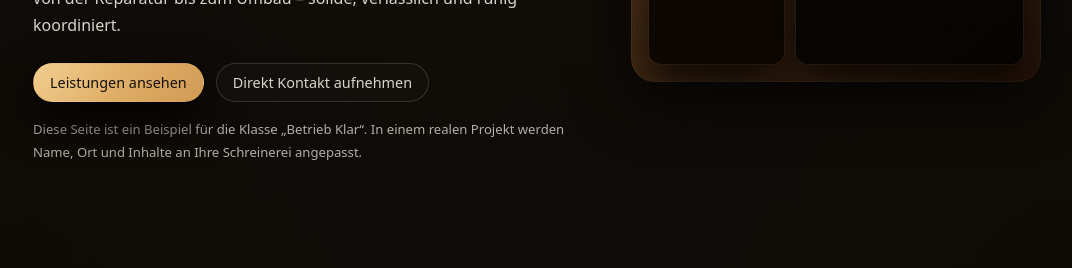
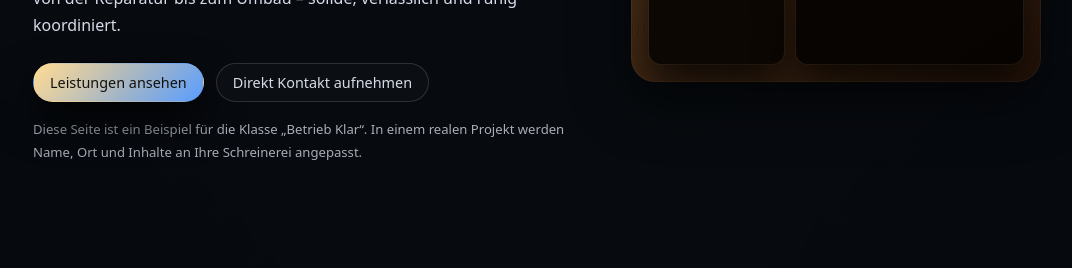
Before and after one commit to letheworldbechill/turbo-succotash, a plain HTML site: page pages/betrieb-klar/index.html in a window 1280 px wide. Shown: the part 387-655 px from the top of the page, without its empty margins (103-1175 px from the left). Drawn offline with Linux system fonts and the light colour scheme.

```diff
--- a/pages/betrieb-klar/index.html
+++ b/pages/betrieb-klar/index.html
@@ -13,7 +13,7 @@
     />
 
     <!-- BRANCHEN-THEME: HANDWERK -->
-    <link rel="stylesheet" href="../../Styles/base-handwerk.css" />
+    <link rel="stylesheet" href="../../Styles/base-dienstleistung.css" />
   </head>
 
   <body class="betrieb-klar-page" data-price-tier="betrieb-klar">
```
